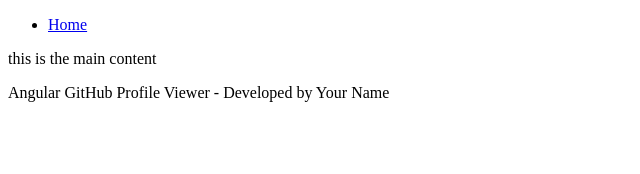
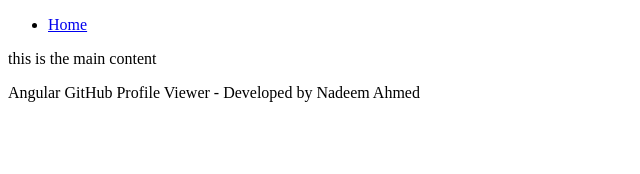
Before and after one commit to nadeem072/angular-github-profile-viewer, an Angular app in the folder git_profile_viewer/: page / in a window 1280 px wide. Shown: the top 174 px of the page, without its empty margins (0-640 px from the left). Built offline with nearby package versions, Linux system fonts and the light colour scheme.

Commit message:
modifying the app.component.html

```diff
--- a/git_profile_viewer/src/app/app.component.html
+++ b/git_profile_viewer/src/app/app.component.html
@@ -11,5 +11,5 @@
 </main>
 
 <footer>
-  <p>Angular GitHub Profile Viewer - Developed by Your Name</p>
+  <p>Angular GitHub Profile Viewer - Developed by Nadeem Ahmed </p>
 </footer>
```
